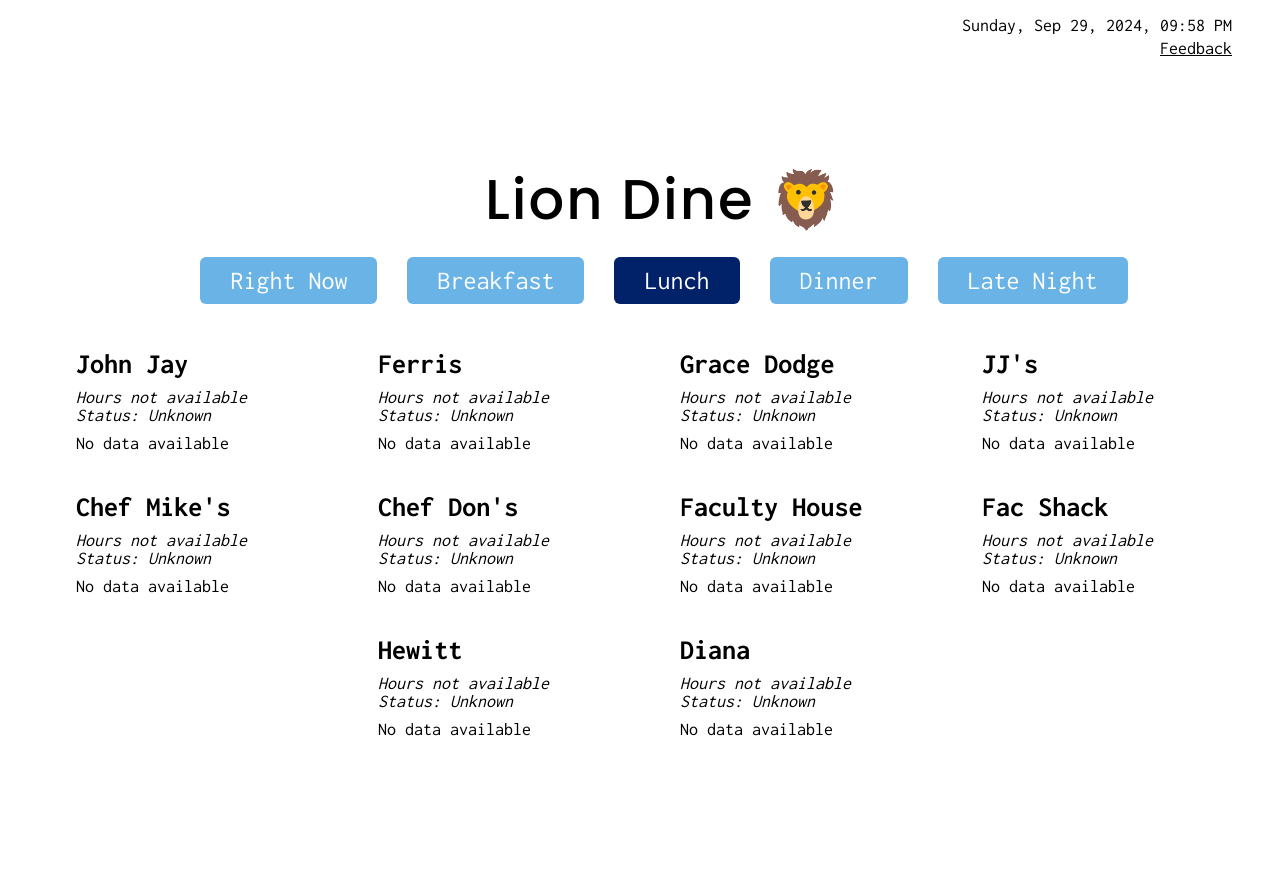
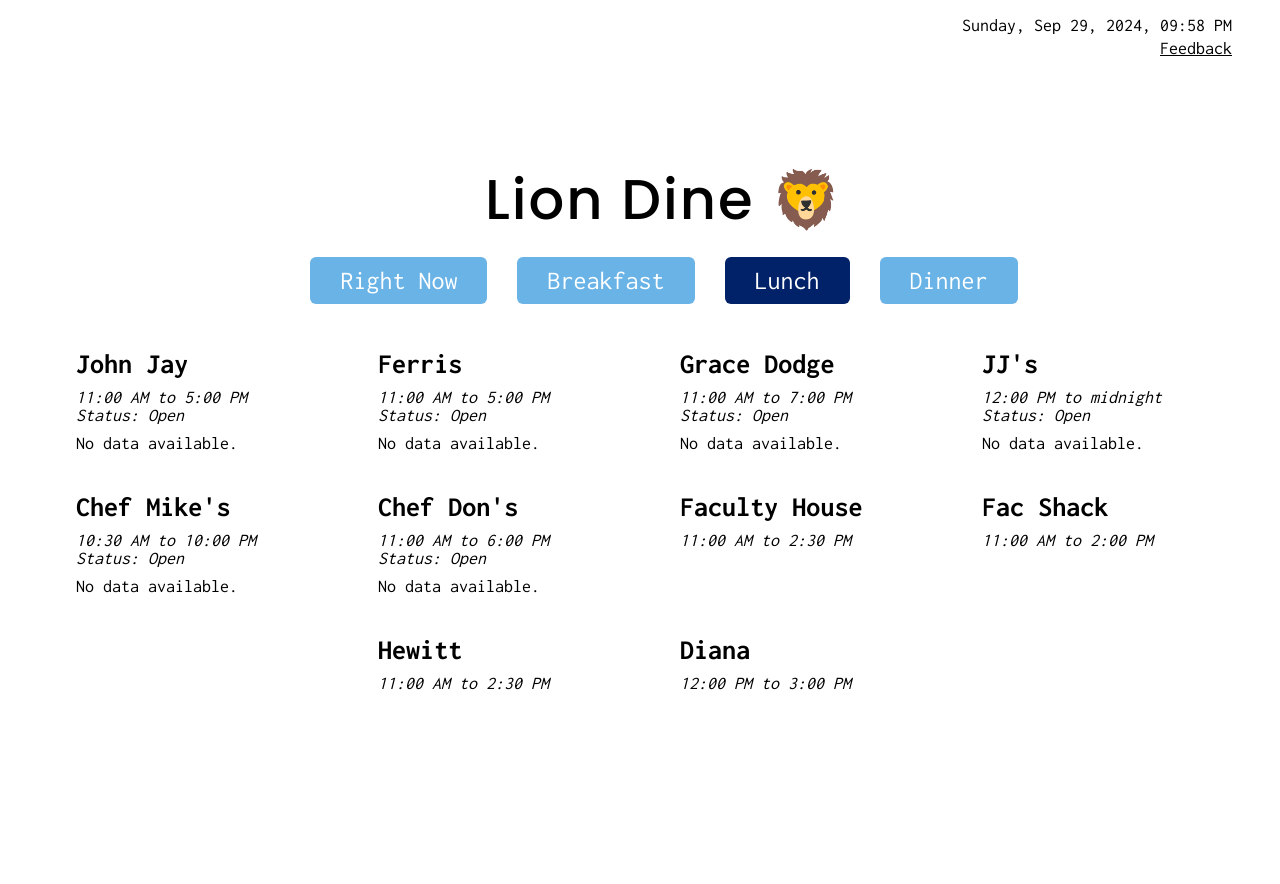
Before and after one commit to caroline-smyth/lion-dine, a Flask app: page /lunch in a window 1280 px wide. After the commit the page ends 690 px from the top, so only its background shows below. Run offline with Flask 3, Linux system fonts and the light colour scheme; data that the repository does not hold is empty.

Commit message:
times are now visible for all meals. removed late

```diff
--- a/app.py
+++ b/app.py
@@ -6,7 +6,7 @@ import os
 import requests
 import json
 import boto3
-from time_functions import john_jay_open, jjs_open, ferris_open, fac_house_open, mikes_open, dons_open, grace_dodge_open, fac_shack_open, hewitt_open, diana_open, hours_dict
+from time_functions import john_jay_open, jjs_open, ferris_open, fac_house_open, mikes_open, dons_open, grace_dodge_open, fac_shack_open, hewitt_open, diana_open, hours_dict, breakfast_hours, lunch_hours, dinner_hours
 
 app = Flask(__name__) #sets up a flask application
 
@@ -277,37 +277,58 @@ def open_at_meal(meal):
   print(halls)
   filtered_halls = {} #to be filled
 
+  for hall_name in halls.keys():
+    filtered_halls[hall_name] = {
+      'status': 'Unknown',
+      'hours': 'Hours not available',
+      #'stations': {}
+    }
 
   # CHECKS FOR CLOSED
 
-  #ferris, JJs, hewitt are open every meal every day
-  # john jay
-  if now.weekday() in [4,5]:
-    filtered_halls["John Jay"] = f"Closed for {meal}"
-  # fac house
-  if now.weekday() > 2 or meal == "breakfast" or meal == "dinner":
-    filtered_halls["Faculty House"] = f"Closed for {meal}"
-  #mikes
-  if now.weekday() in [5,6] or meal == "breakfast":
-    filtered_halls["Chef Mike's"] = f"Closed for {meal}"
-  #don's
-  if now.weekday() in [5,6]:
-    filtered_halls["Chef Don's"] = f"Closed for {meal}"
-  #grace dodge
-  if now.weekday() in [4,5,6] or meal == "breakfast":
-    filtered_halls["Grace Dodge"] = f"Closed for {meal}"
-  #fac shack
-  if not ((now.weekday() in [0,1,2,3] and meal == "lunch") or (now.weekday() in [3,4,5] and meal == "dinner")):
-    filtered_halls["Fac Shack"] = f"Closed for {meal}"
-  #diana
-  if now.weekday() == 5 or (now.weekday() == 6 and meal == "breakfast") or (now.weekday() == 4 and meal == "dinner"):
-    filtered_halls["Diana"] = f"Closed for {meal}"
-  #dummy_halls = dummy_food()
+  closed_check = [
+    ("John Jay", john_jay_open),
+    ("JJ's", jjs_open),
+    ("Ferris", ferris_open),
+    ("Faculty House", fac_house_open),
+    ("Chef Mike's", mikes_open),
+    ("Chef Don's", dons_open),
+    ("Grace Dodge", grace_dodge_open),
+    ("Fac Shack", fac_shack_open),
+    ("Hewitt", hewitt_open),
+    ("Diana", diana_open)
+    ]
+
+  b_hours = breakfast_hours()
+  l_hours = lunch_hours()
+  d_hours = dinner_hours()
+
+  if meal == "breakfast":
+    for hall_name, is_open_func in closed_check:
+      # Initialize with hours for all halls
+      filtered_halls[hall_name] = {
+          "status": "Open" if is_open_func() else f"Closed for breakfast",
+          "hours": b_hours.get(hall_name, "Hours not available"),
+      }
+  elif meal == "lunch":
+    for hall_name, is_open_func in closed_check:
+      # Initialize with hours for all halls
+      filtered_halls[hall_name] = {
+          "status": "Open" if is_open_func() else f"Closed for lunch",
+          "hours": l_hours.get(hall_name, "Hours not available"),
+      }
+  else:
+    for hall_name, is_open_func in closed_check:
+      # Initialize with hours for all halls
+      filtered_halls[hall_name] = {
+          "status": "Open" if is_open_func() else f"Closed for dinner",
+          "hours": d_hours.get(hall_name, "Hours not available"),
+      }
 
   #for each dining hall, skipping the closed ones, find each
   #station that's currently open and add it to the filtered dictionary
   for hall_name, stations in halls.items():
-    if hall_name in filtered_halls and filtered_halls[hall_name].startswith("Closed"):
+    if hall_name in filtered_halls and filtered_halls[hall_name].status.startswith("Closed"):
       continue
     filtered_stations = {}
 
@@ -474,11 +495,12 @@ def dinner():
   now = datetime.now()
   return render_template('index.html', halls=filtered_halls, meal="dinner", current_time=now)
 
+"""
 @app.route('/latenight')
 def latenight():
   filtered_halls = open_at_meal("latenight")
   now = datetime.now()
   return render_template('index.html', halls=filtered_halls, meal="latenight", current_time=now)
-
+"""
 if __name__ == '__main__':
    app.run(host='0.0.0.0',port=5000)
--- a/templates/index.html
+++ b/templates/index.html
@@ -60,7 +60,6 @@
         <a href="/breakfast" class="meal-button {% if meal == 'breakfast' %}active{% endif %}">Breakfast</a>
         <a href="/lunch" class="meal-button {% if meal == 'lunch' %}active{% endif %}">Lunch</a>
         <a href="/dinner" class="meal-button {% if meal == 'dinner' %}active{% endif %}">Dinner</a>
-        <a href="/latenight" class="meal-button {% if meal == 'latenight' %}active{% endif %}">Late Night</a>
       </div>
       <div class="barrier"></div>
       <div class="container">
--- a/time_functions.py
+++ b/time_functions.py
@@ -1,9 +1,9 @@
 from datetime import datetime
 
 now = datetime.now()
+weekday = now.weekday()
 
 def hours_dict():
-  weekday = now.weekday()
   hours = {}
   # sun - thurs
   if weekday in [0, 1, 2, 3, 6]:
@@ -59,32 +59,113 @@ def hours_dict():
   return hours
 
 def breakfast_hours():
-  b_hours = {
+  b_hours = {}
 
-  }
+  b_hours["JJ's"] = "12:00 AM to 10:00 AM"
+  b_hours["Faculty House"] = b_hours["Fac Shack"] = b_hours["Chef Mike's"] = b_hours["Grace Dodge"] = "Closed for breakfast"
+
+  if weekday in [0, 1, 2, 3, 4]:
+    b_hours["Chef Don's"] = "8:00 AM to 11:00 AM"
+    b_hours["Ferris"] = "7:30 AM to 11:00 AM" # ???
+    b_hours["Hewitt"] = "7:30 AM to 10:00 AM"
+    b_hours["Diana"] = "9:00 AM to 3:00 PM" # ???
+  else:
+    b_hours["Chef Don's"] = "Closed for breakfast"
+    b_hours["Ferris"] = "7:30 AM to 2:00 PM" # ????
+    b_hours["Hewitt"] = "10:30 AM to 3:00 PM"
+    b_hours["Diana"] = "Closed for breakfast"
+
+  if weekday in [6, 0, 1, 2, 3]:
+    b_hours["John Jay"] = "9:30 AM to 2:00 PM"
+  else:
+    b_hours["John Jay"] = "Closed for breakfast"
 
   return b_hours
 
 def lunch_hours():
-  l_hours = {
+  l_hours = {}
 
-  }
+  l_hours["JJ's"] = "12:00 PM to midnight"
+  #m-f
+  if weekday in [0, 1, 2, 3, 4]:
+    l_hours["Chef Mike's"] = "10:30 AM to 10:00 PM"
+    l_hours["Chef Don's"] = "11:00 AM to 6:00 PM"
+    l_hours["Ferris"] = "11:00 AM to 5:00 PM"
+    l_hours["Hewitt"] = "11:00 AM to 2:30 PM"
+    l_hours["Diana"] = "12:00 PM to 3:00 PM" # not fully correct, all i see is 9-3 and 3-12am
+  #s-s
+  else:
+    l_hours["Chef Mike's"] = "Closed for lunch"
+    l_hours["Chef Don's"] = "Closed for lunch"
+    l_hours["Ferris"] = "11:00 AM to 2:00 PM, 3:00 PM to 5:00 PM" #????
+    l_hours["Hewitt"] = "10:30 AM to 3:00 PM"
+    l_hours["Diana"] = "12:00 PM to 8:00 PM" # again not quite right
+
+  if weekday == 5:
+    l_hours["Diana"] = "Closed for lunch"
+  #m-w
+  if weekday in [0, 1, 2]:
+    l_hours["Faculty House"] = "11:00 AM to 2:30 PM"
+  #th- sun
+  else:
+    l_hours["Faculty House"] = "Closed for lunch"
+  #m-th
+  if weekday in [0, 1, 2, 3]:
+    l_hours["Fac Shack"] = "11:00 AM to 2:00 PM"
+    l_hours["Grace Dodge"] = "11:00 AM to 7:00 PM"
+  else:
+    l_hours["Fac Shack"] = "Closed for lunch"
+    l_hours["Grace Dodge"] = "Closed for lunch"
+
+  if weekday in [6, 0, 1, 2, 3]:
+    l_hours["John Jay"] = "11:00 AM to 5:00 PM" # eh
+  else:
+    l_hours["John Jay"] = "Closed for lunch"
+
 
   return l_hours
 
 def dinner_hours():
-  d_hours = {
+  d_hours = {}
 
-  }
+  d_hours["JJ's"] = "12:00 PM to midnight"
+  d_hours["Hewitt"] = "4:30 PM to 8:00 PM"
+  d_hours["Faculty House"] = "Closed for dinner"
+
+  # mon - fri
+  if weekday in [0, 1, 2, 3, 4]:
+    d_hours["Chef Mike's"] = "10:30 AM to 10:00 PM"
+    d_hours["Chef Don's"] = "11:00 AM to 6:00 PM"
+    d_hours["Ferris"] = "5:00 PM to 8:00 PM"
+  # sat - sun
+  else:
+    d_hours["Chef Mike's"] = "Closed for dinner"
+    d_hours["Chef Don's"] = "Closed for dinner"
+    d_hours["Ferris"] = "5:00 PM to 8:00 PM"
+  #th-sat
+  if weekday in [3, 4, 5]:
+    d_hours["Fac Shack"] = "7:00 PM to 11:00 PM"
+  else:
+    d_hours["Fac Shack"] = "Closed for dinner"
+  #m-th
+  if weekday in [0, 1, 2, 3]:
+    d_hours["Grace Dodge"] = "11:00 AM to 7:00 PM"
+    d_hours["Diana"] = "5:00 PM to 12:00 AM"
+  else:
+    d_hours["Grace Dodge"] = "Closed for dinner"
+    d_hours["Diana"] = "12:00 PM to 8:00 PM"
+
+  if weekday == 5:
+    d_hours["Diana"] = "Closed for dinner"
+
+  if weekday in [6, 0, 1, 2, 3]:
+    d_hours["John Jay"] = "5:00 PM to 9:00 PM"
+  else:
+    d_hours["John Jay"] = "Closed for dinner"
 
   return d_hours
 
-def latenight_hours():
-  ln_hours = {
-
-  }
-
-  return ln_hours
+#def latenight_hours():
 
 def john_jay_open():
   if now.weekday() in [4,5] or now.hour < 9 or now.hour >= 21 or (now.hour == 9 and now.minute < 30):
```
